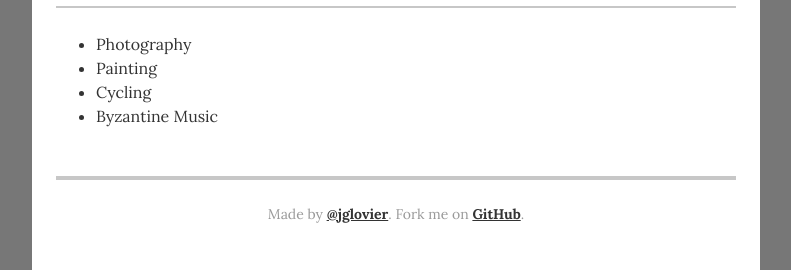
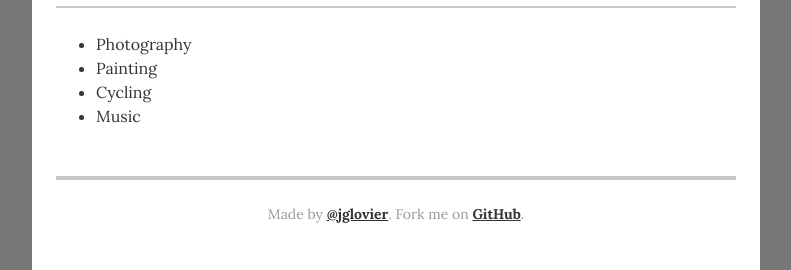
Before and after one commit to ptsinganos/ptsinganos.github.io, a Jekyll site: the page built from index.html, in a window 1280 px wide and 900 px high, scrolled down 3371 px. Shown: the part 627-897 px from the top of the window, without its empty margins (244-1035 px from the left). Built offline with Jekyll 4.4.1, drawn with Linux system fonts in a browser that asks for light colours.

Commit message:
Update Gems, interests

```diff
--- a/_data/interests.yml
+++ b/_data/interests.yml
@@ -2,4 +2,4 @@
 - description: Photography
 - description: Painting
 - description: Cycling
-- description: Byzantine Music
+- description: Music
```
Also changed, not shown: Gemfile.lock.
